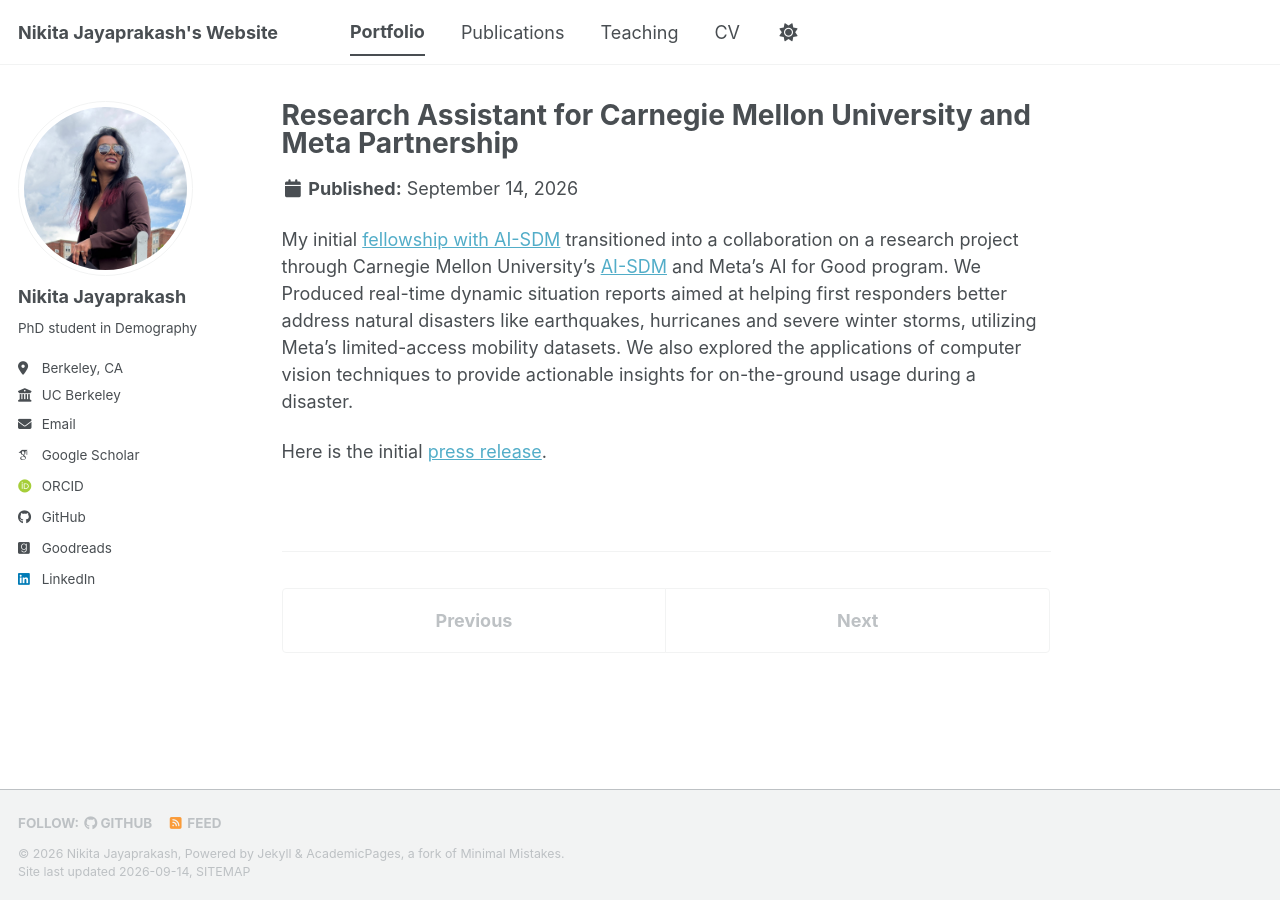
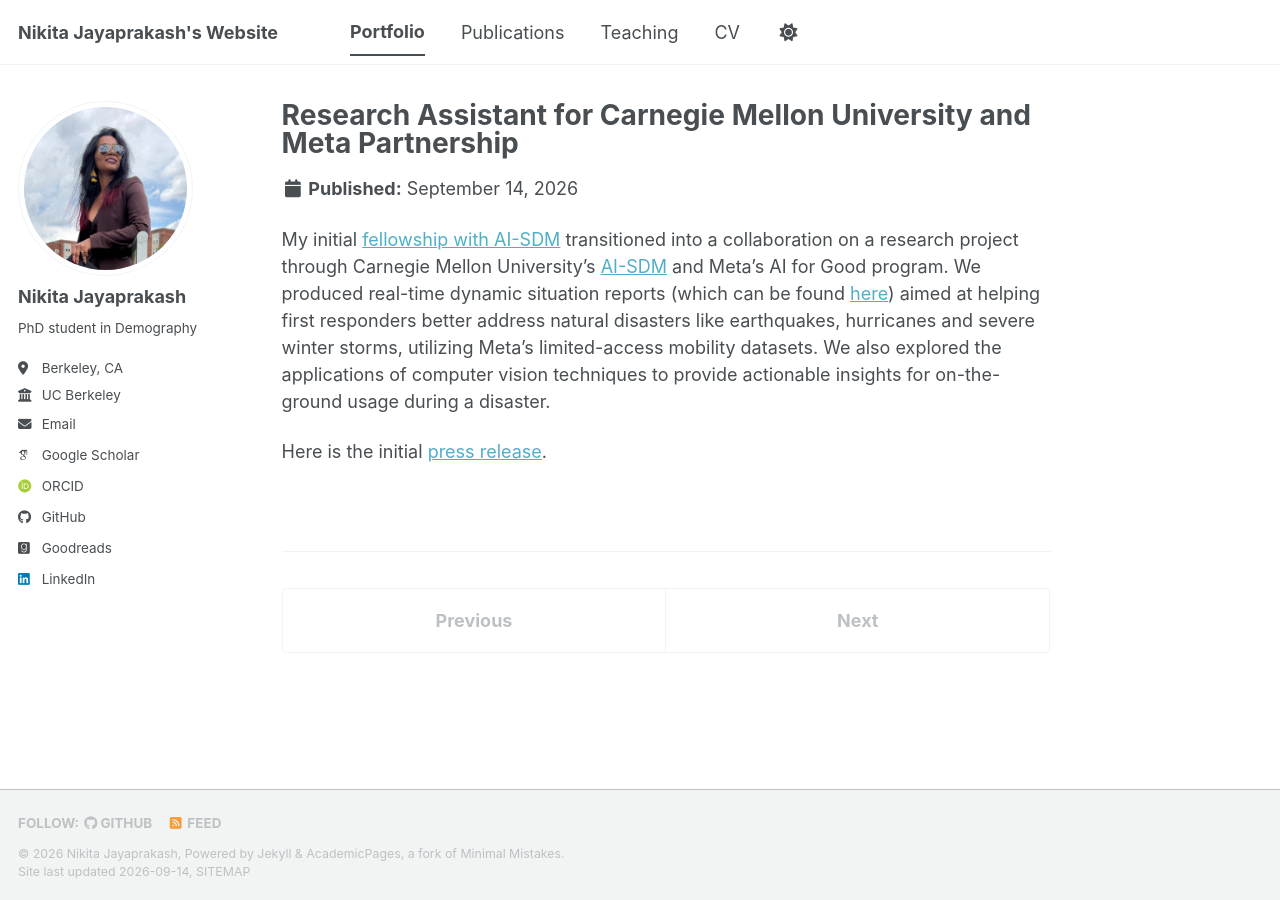
Before and after one commit to nikita-jaya/nikita-jaya.github.io, a Jekyll site: the page built from _portfolio/2026-06-aisdm-meta.md, in a window 1280 px wide. Built offline with Jekyll 4.4.1, drawn with Linux system fonts in a browser that asks for light colours; some web fonts are replaced; a script bundle is joined from its source files by our own code; library files that are not in the unit come from our copies.

Commit message:
update with sit rep site

```diff
--- a/_portfolio/2026-06-aisdm-meta.md
+++ b/_portfolio/2026-06-aisdm-meta.md
@@ -4,7 +4,7 @@ excerpt: "We developed products for emergency response, particularly real-time d
 collection: portfolio
 ---
 
-My initial [fellowship with AI-SDM](https://nikita-jaya.github.io/teaching/2025-cmu) transitioned into a collaboration on a research project through Carnegie Mellon University's [AI-SDM](https://www.cmu.edu/ai-sdm/) and Meta's AI for Good program. We Produced real-time dynamic situation reports aimed at helping first responders better address natural disasters like earthquakes, hurricanes and severe winter storms, utilizing Meta’s limited-access mobility datasets. We also explored the applications of computer vision techniques to provide actionable insights for on-the-ground usage during a disaster.
+My initial [fellowship with AI-SDM](https://nikita-jaya.github.io/teaching/2025-cmu) transitioned into a collaboration on a research project through Carnegie Mellon University's [AI-SDM](https://www.cmu.edu/ai-sdm/) and Meta's AI for Good program. We produced real-time dynamic situation reports (which can be found [here](https://www.cmu.edu/ai-sdm/outreach/sitreps/index.html)) aimed at helping first responders better address natural disasters like earthquakes, hurricanes and severe winter storms, utilizing Meta’s limited-access mobility datasets. We also explored the applications of computer vision techniques to provide actionable insights for on-the-ground usage during a disaster.
 
 
 Here is the initial [press release](https://www.cmu.edu/news/stories/archives/2026/june/carnegie-mellon-and-meta-partner-to-develop-ai-tools-for-emergency-response).
```
Also changed, not shown: _pages/about.md (+1 -0 lines).
